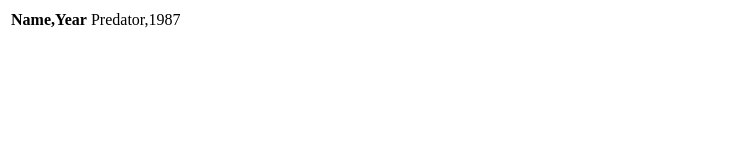
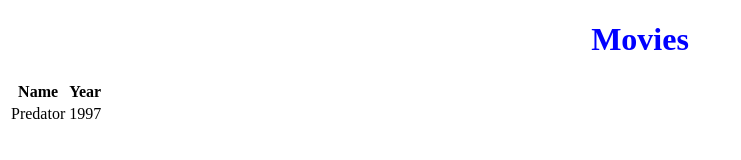
Before and after one commit to lucasschmittseidel/CursoWebDev, a plain HTML site: page Movies.html in a window 1280 px wide. Shown: the whole page, without its empty margins (0-741 px from the left). Drawn offline with Linux system fonts and the light colour scheme; files that its build step writes are made by us from their sources.

Commit message:
fixed table

```diff
--- a/Movies.html
+++ b/Movies.html
@@ -2,11 +2,19 @@
 <html>
   <head>
     <title>Movies</title>
+    <link rel="stylesheet", href="style.css">
   </head>
   <body>
+    <h1>Movies</h1>
     <table>
-      <th>Name,Year</th>
-      <td>Predator,1987</td>
+      <tr>
+        <th>Name</th>
+        <th>Year</th>
+      </tr>
+      <tr>
+        <td>Predator</td>
+        <td>1997</td>
+      </tr>
     </table>
   </body>
 </html>
```
